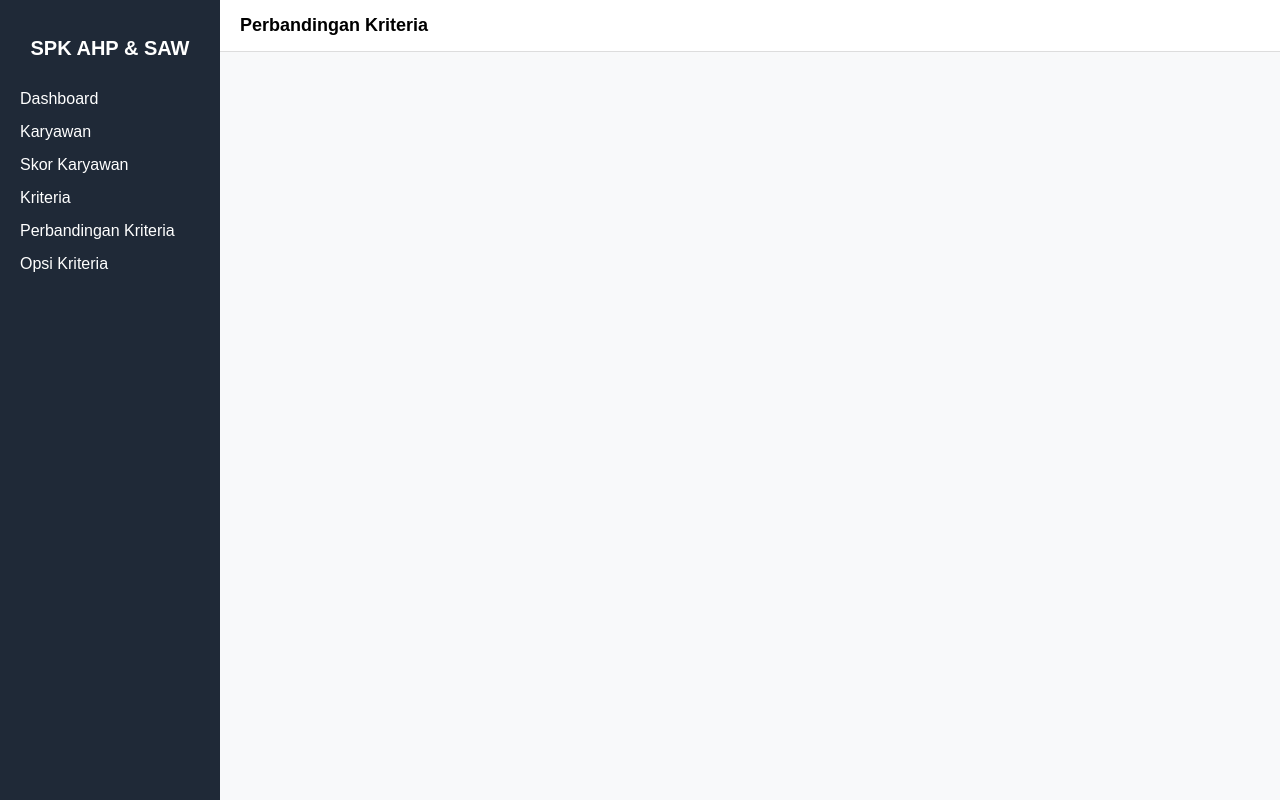
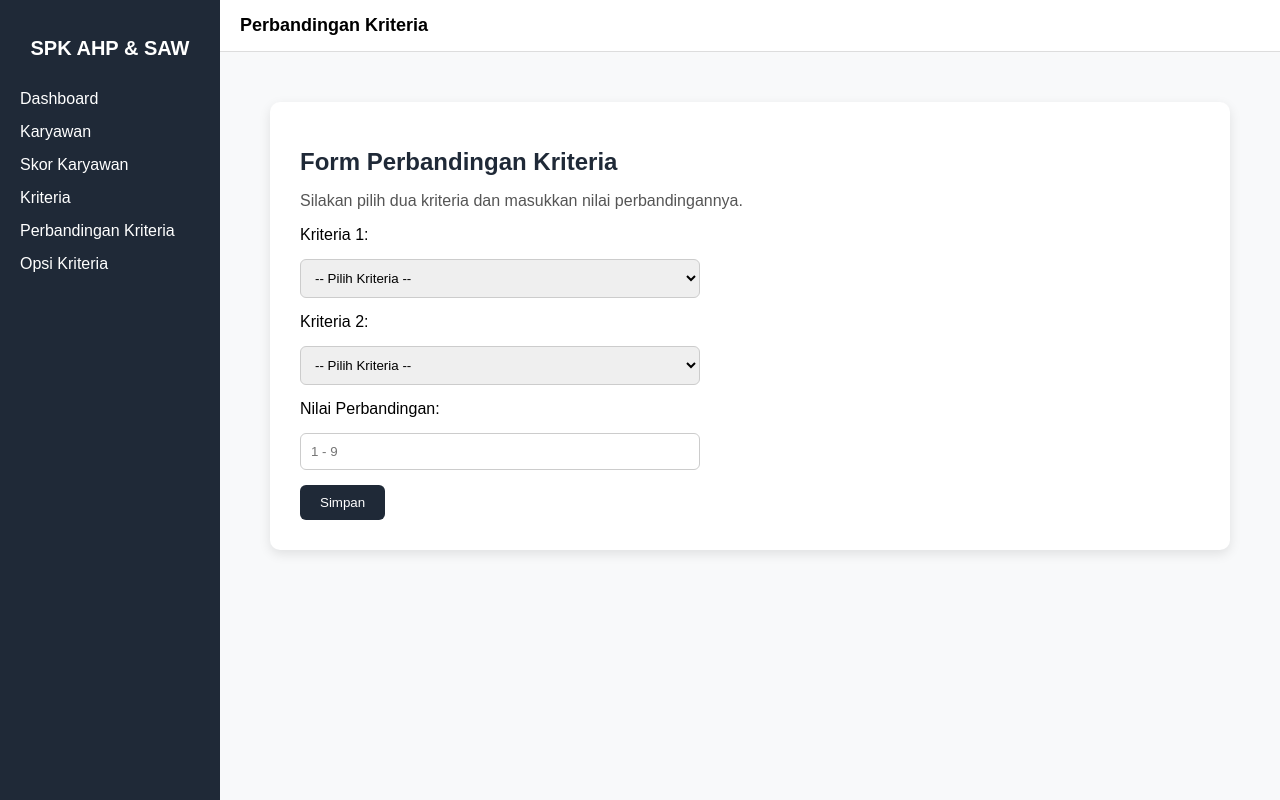
Before and after one commit to naufal-alwi-p/spk-ahp-saw, a Python web app: template app/templates/perbandingan_kriteria.html in a window 1280 px wide. Run offline with Jinja, Linux system fonts and the light colour scheme; the template is opened without the code that fills it, so the values that code supplies are empty.

Commit message:
Update perbandingan kriteria

```diff
--- a/app/templates/perbandingan_kriteria.html
+++ b/app/templates/perbandingan_kriteria.html
@@ -3,7 +3,7 @@
 <head>
     <meta charset="UTF-8">
     <title>Perbandingan Kriteria</title>
-    <link rel="stylesheet" href="/static/css/style.css">
+    <link rel="stylesheet" href="/interface/static/css/style.css">
 </head>
 <body>
 
@@ -11,12 +11,12 @@
     <div class="sidebar">
         <h2>SPK AHP & SAW</h2>
         <ul>
-            <li><a href="/templates/dashboard.html">Dashboard</a></li>
-            <li><a href="/templates/karyawan.html">Karyawan</a></li>
-            <li><a href="/templates/skor_karyawan.html">Skor Karyawan</a></li>
-            <li><a href="/templates/kriteria.html">Kriteria</a></li>
-            <li><a href="/templates/perbandingan_kriteria.html">Perbandingan Kriteria</a></li>
-            <li><a href="/templates/opsi_kriteria.html">Opsi Kriteria</a></li>
+            <li><a href="/interface/templates/dashboard.html">Dashboard</a></li>
+            <li><a href="/interface/templates/karyawan.html">Karyawan</a></li>
+            <li><a href="/interface/templates/skor_karyawan.html">Skor Karyawan</a></li>
+            <li><a href="/interface/templates/kriteria.html">Kriteria</a></li>
+            <li><a href="/interface/templates/perbandingan_kriteria.html">Perbandingan Kriteria</a></li>
+            <li><a href="/interface/templates/opsi_kriteria.html">Opsi Kriteria</a></li>
         </ul>
     </div>
 
@@ -25,3 +25,32 @@
         <div class="navbar">
             <div class="navbar-title">Perbandingan Kriteria</div>
         </div>
+
+        <div class="container">
+            <h1>Form Perbandingan Kriteria</h1>
+            <p>Silakan pilih dua kriteria dan masukkan nilai perbandingannya.</p>
+            <form id="form-perbandingan">
+                <label for="kriteria1">Kriteria 1:</label>
+                <select id="kriteria1" name="kriteria1" required>
+                    <option value="">-- Pilih Kriteria --</option>
+                    <option value="Golongan">Golongan</option>
+                    <option value="Eselon">Eselon</option>
+                    <option value="Jabatan">Jabatan</option>
+                    <option value="Pendidikan">Pendidikan</option>
+                </select>
+
+                <label for="kriteria2">Kriteria 2:</label>
+                <select id="kriteria2" name="kriteria2" required>
+                    <option value="">-- Pilih Kriteria --</option>
+                    <option value="Golongan">Golongan</option>
+                    <option value="Eselon">Eselon</option>
+                    <option value="Jabatan">Jabatan</option>
+                    <option value="Pendidikan">Pendidikan</option>
+                </select>
+
+                <label for="nilai">Nilai Perbandingan:</label>
+                <input type="number" id="nilai" name="nilai" min="1" max="9" required placeholder="1 - 9">
+
+                <button type="submit">Simpan</button>
+            </form>
+        </div>
```
